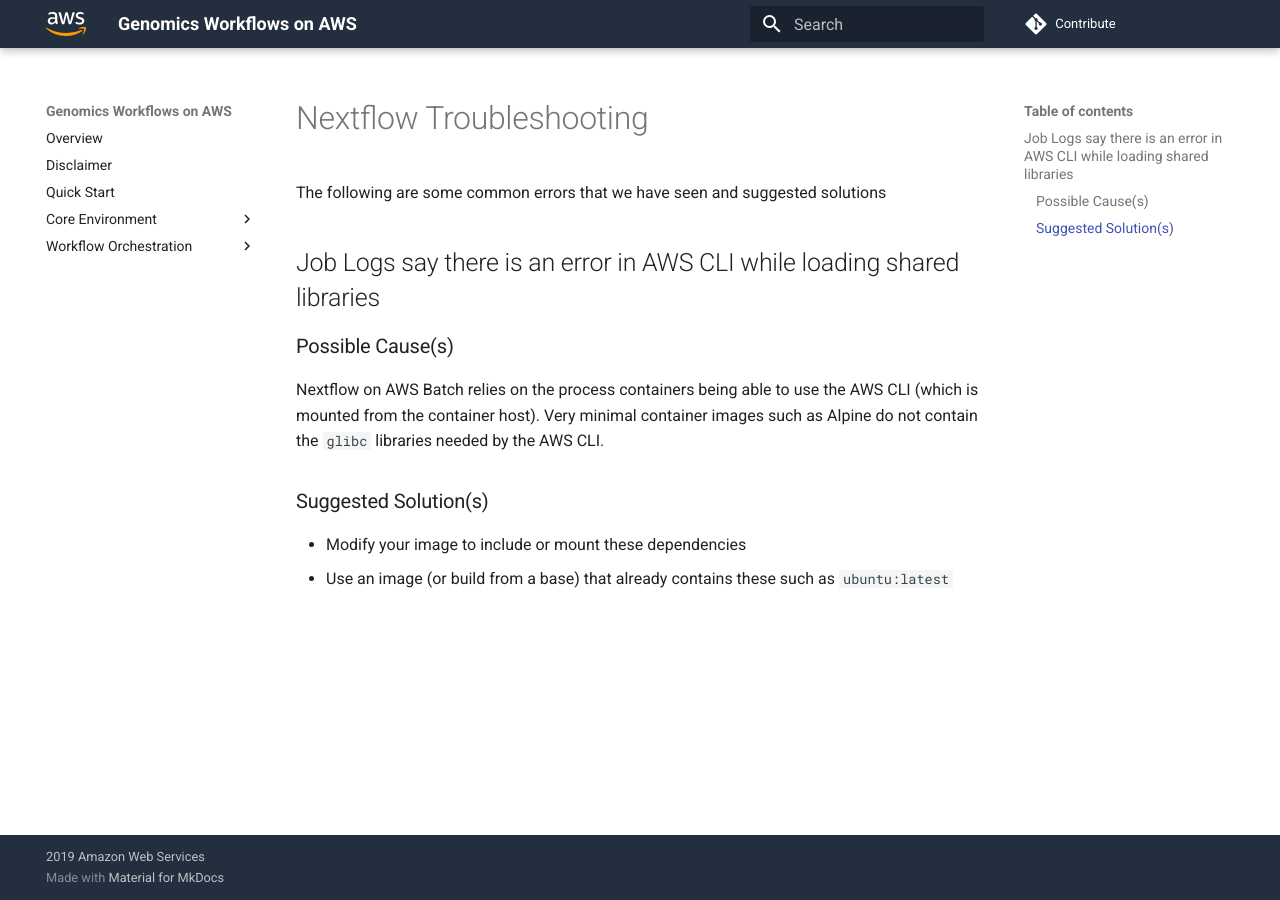
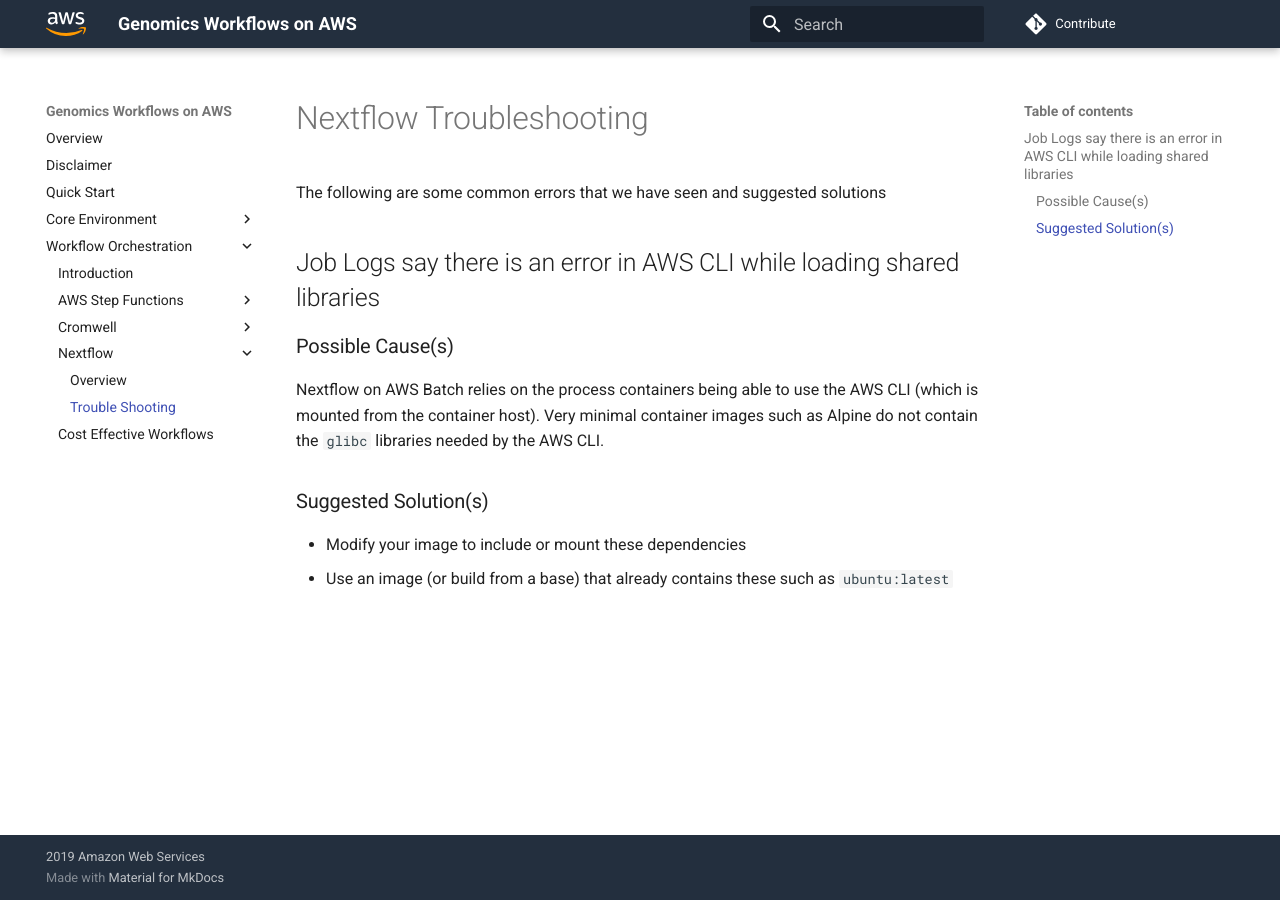
Before and after one commit to aws-samples/aws-genomics-workflows, an MkDocs documentation site: the page built from docs/orchestration/nextflow/nextflow-trouble-shooting.md, in a window 1280 px wide. Built offline with MkDocs 1.6.1 and Material for MkDocs 9.7.7, drawn with Linux system fonts in a browser that asks for light colours; comment, search, counter and statistics services are not loaded.

Commit message:
add toc items

```diff
--- a/mkdocs.yml
+++ b/mkdocs.yml
@@ -24,6 +24,8 @@
     - Nextflow:
       - Overview: orchestration/nextflow/nextflow-overview.md
       # - Examples: orchestration/nextflow/nextflow-examples.md
+      - Trouble Shooting: orchestration/nextflow/nextflow-trouble-shooting.md
+    - Cost Effective Workflows: orchestration/cost-effective-workflows/cost-effective-workflows.md
 
 extra_css: [extra.css]
 theme:
```
